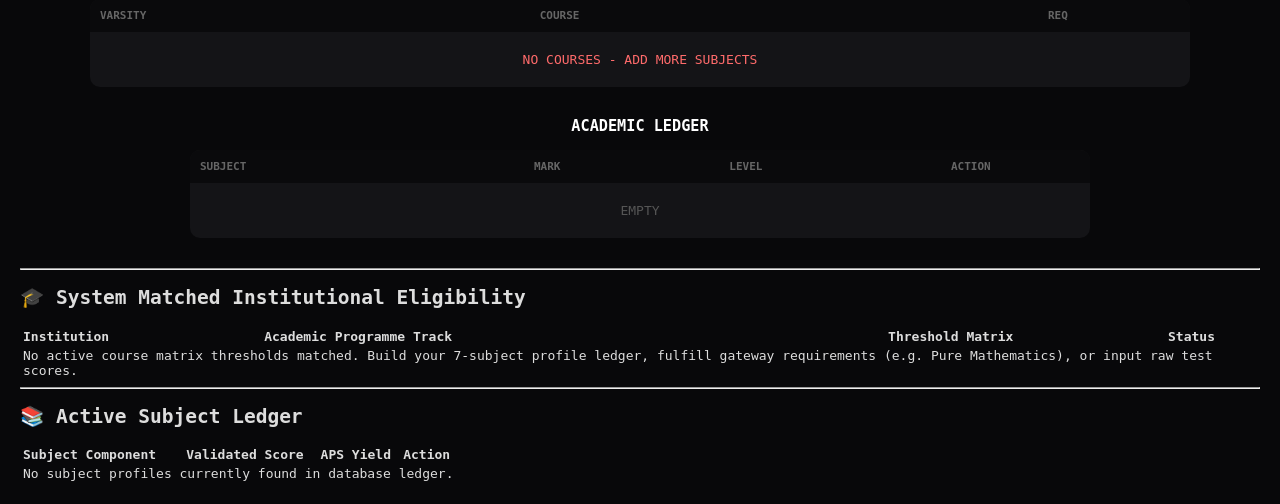
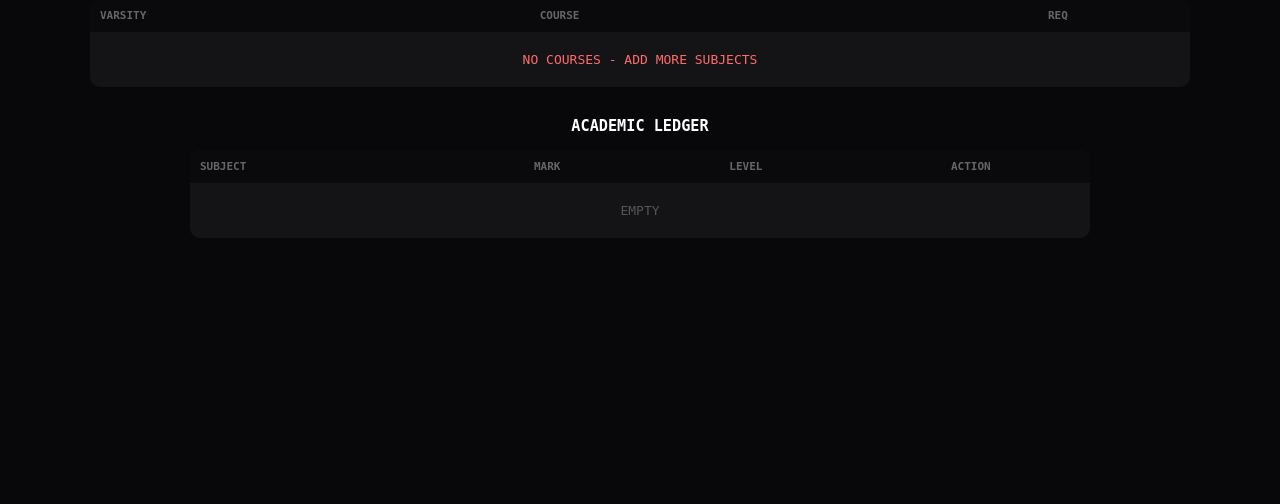
Before and after one commit to Tee0745061704/Aps-calc-University-and-Courses-Matcher, a Flask app: page / in a window 1280 px wide. Shown: the part 425-929 px from the top of the page. After the commit the page ends 663 px from the top, so only its background shows below. Run offline with Flask 3, Linux system fonts and the light colour scheme; the visitor is signed in with stand-in values (Sample User, id 1); data that the repository does not hold is empty.

Commit message:
Remove course qualification and ledger sections
Removed course qualification and database entries sections from the HTML template.

```diff
--- a/templates/index.html
+++ b/templates/index.html
@@ -48,78 +48,4 @@
 </div>
 
 </body>
-    </html>    </div>
-
-    <hr>
-
-    <!-- Course Qualification Section -->
-    <h2>🎓 System Matched Institutional Eligibility</h2>
-    <div class="table-wrapper">
-        <table class="data-table">
-            <thead>
-                <tr>
-                    <th style="text-align: left;">Institution</th>
-                    <th style="text-align: left;">Academic Programme Track</th>
-                    <th>Threshold Matrix</th>
-                    <th>Status</th>
-                </tr>
-            </thead>
-            <tbody>
-                {% for course in courses %}
-                <tr class="course-row">
-                    <td class="varsity-cell">{{ course.varsity }}</td>
-                    <td class="course-cell">{{ course.name }}</td>
-                    <td class="matrix-cell">Min APS: {{ course.min_aps }}<br>Min Avg: {{ course.min_avg }}%</td>
-                    <td style="text-align: center;">
-                        <span class="status-badge">QUALIFIED ✅</span>
-                    </td>
-                </tr>
-                {% else %}
-                <tr>
-                    <td colspan="4" class="empty-cell">
-                        No active course matrix thresholds matched. Build your 7-subject profile ledger, fulfill gateway requirements (e.g. Pure Mathematics), or input raw test scores.
-                    </td>
-                </tr>
-                {% endfor %}
-            </tbody>
-        </table>
-    </div>
-
-    <hr>
-
-    <!-- Database Entries Table -->
-    <h2>📚 Active Subject Ledger</h2>
-    <div class="table-wrapper">
-        <table class="ledger-table">
-            <thead>
-                <tr>
-                    <th style="text-align: left;">Subject Component</th>
-                    <th>Validated Score</th>
-                    <th>APS Yield</th>
-                    <th>Action</th>
-                </tr>
-            </thead>
-            <tbody>
-                {% for row in subjects %}
-                <tr class="ledger-row">
-                    <td class="subject-cell">{{ row['subject'] }}</td>
-                    <td>{{ row['mark'] }}%</td>
-                    <td style="font-weight: bold;">
-                        {{ '0 (LO Excluded)' if row['level'] == 0 else 'Level ' ~ row['level'] }}
-                    </td>
-                    <td>
-                        <form method="POST" action="/delete/{{ row['id'] }}" style="margin:0;">
-                            <button type="submit" class="btn-delete">Remove</button>
-                        </form>
-                    </td>
-                </tr>
-                {% else %}
-                <tr>
-                    <td colspan="4" class="ledger-empty">No subject profiles currently found in database ledger.</td>
-                </tr>
-                {% endfor %}
-            </tbody>
-        </table>
-    </div>
-</body>
-      </html>
+    </html>
```
